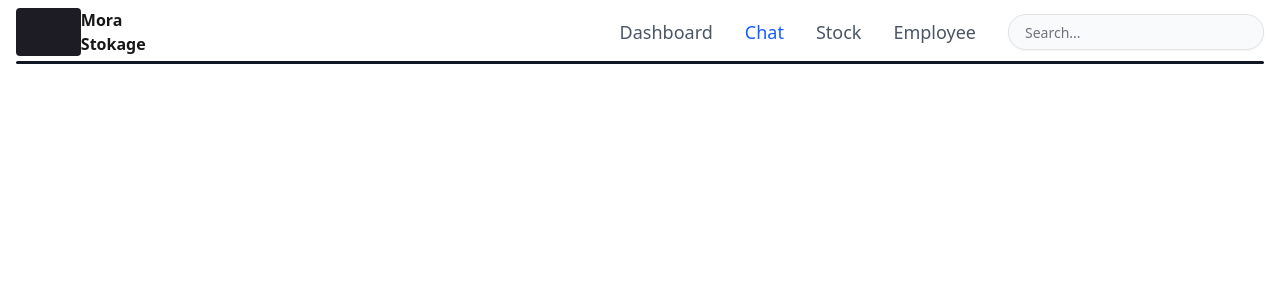
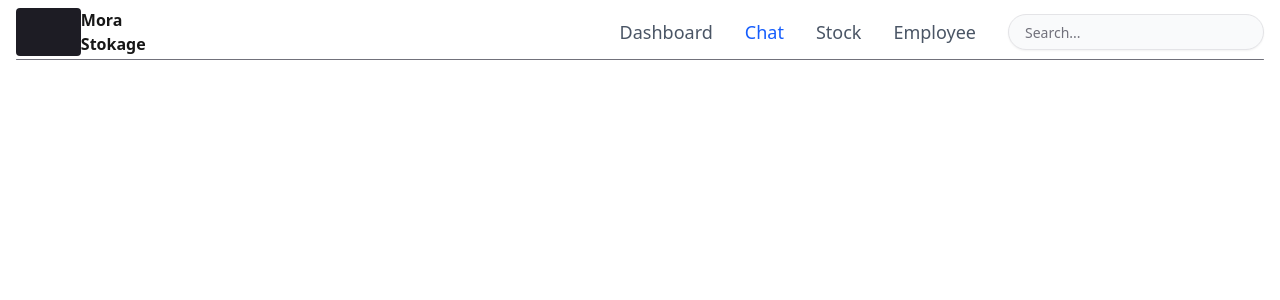
Before and after one commit to michel-henintsoa/morastock, a Next.js app: page / in a window 1280 px wide. Shown: the top 300 px of the page. Built offline with nearby package versions, Linux system fonts and the light colour scheme.

Commit message:
fix: update header styling for improved layout and appearance

```diff
--- a/src/app/page.tsx
+++ b/src/app/page.tsx
@@ -22,7 +22,7 @@ export default function Home() {
     <>
       <header
       className=
-        "after:bg-gray-900 after:w-full after:h-[3px] after:rounded-full after:absolute after:bottom-0 relative pb-2 w-full mt-2 flex justify-between"
+        "after:w-full after:h-[1px] after:rounded-full after:absolute after:bottom-0 after:bg-zinc-500 relative pb-1 w-full mt-2 flex justify-between"
       >
 
         <div id="icon" className="grid grid-cols-2 grid-rows-1 w-[150] align-center">
@@ -69,5 +69,6 @@ export default function Home() {
         </div>
       </header>
     </>
+
   );
 }
```
